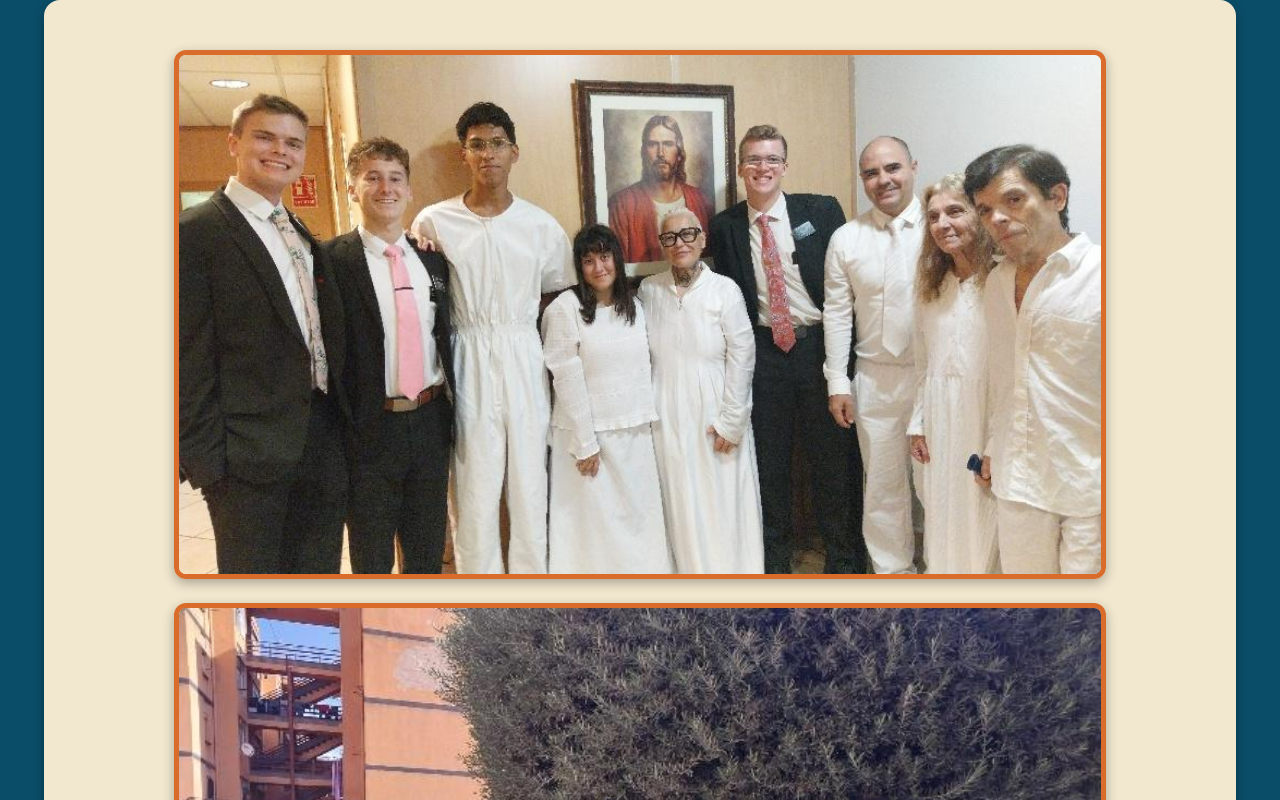
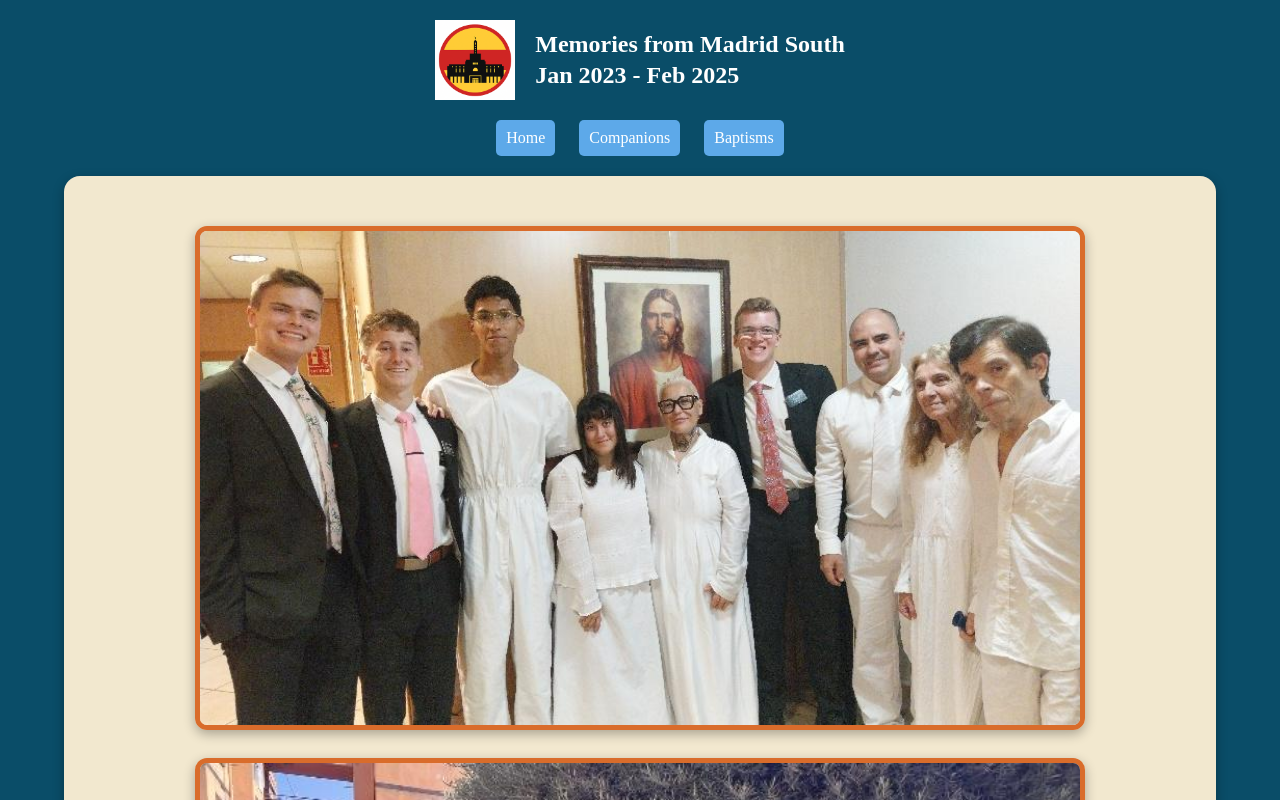
Before and after one commit to CodyStuart02/wdd130-Jensen, a plain HTML site: page baptisms.html in a window 1280 px wide. Shown: the top 800 px of the page. Drawn offline with Linux system fonts and the light colour scheme.

Commit message:
Update baptisms.html

```diff
--- a/baptisms.html
+++ b/baptisms.html
@@ -1,8 +1,24 @@
 <!DOCTYPE html>
 <html lang="en">
 <head>
-  <meta charset="UTF-8">
-  <title>Baptism Gallery</title>
+    <meta charset="UTF-8">
+    <meta name="viewport" content="width=device-width, initial-scale=1.0">
+    <title>Madrid South Mission</title>
+    <link rel="stylesheet" href="styles.css">
+</head>
+<body>
+
+    <header>
+        <div class="header-top">
+            <img src="images/logo.png" alt="Mission Logo">
+            <h1>Memories from Madrid South<br>Jan 2023 - Feb 2025</h1>
+        </div>
+        <nav>
+            <a href="index.html">Home</a>
+            <a href="companions.html">Companions</a>
+            <a href="baptisms.html">Baptisms</a>
+        </nav>
+    </header>
   <style>
     body {
       font-family: 'Times New Roman', serif;
```
